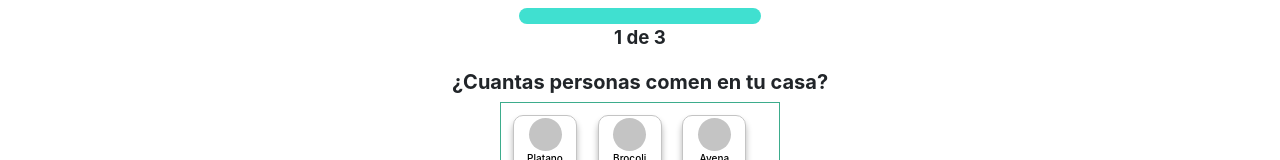
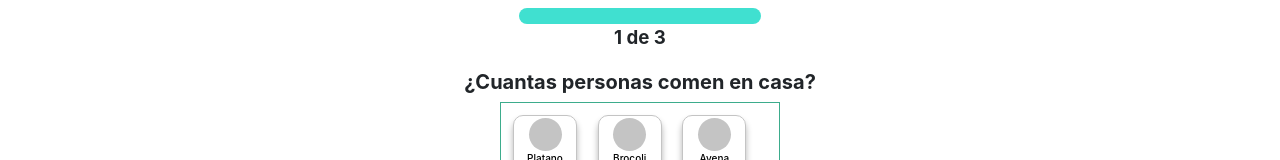
Before and after one commit to jjam2395/thinkingFood, an Angular app: page /quiz in a window 1280 px wide. Shown: the part 130-290 px from the top of the page. Built offline with nearby package versions, Linux system fonts and the light colour scheme.

Commit message:
Iniciando a definir logica de page quiz

```diff
--- a/src/app/quiz/pages/quiz/quiz.component.html
+++ b/src/app/quiz/pages/quiz/quiz.component.html
@@ -1,7 +1,7 @@
 <app-back-quiz></app-back-quiz>
 <app-head-quiz></app-head-quiz>
-<h2>¿Cuantas personas comen en tu casa?</h2>
+<h2>{{quiz.question}}</h2>
 <div class="content-quiz">
     <app-quiz-three></app-quiz-three>
 </div>
-<button routerLink="">Siguiente</button>
+<button (click)="nextQuestion()" routerLink="">Siguiente</button>
--- a/src/app/quiz/pages/quiz/quiz.component.ts
+++ b/src/app/quiz/pages/quiz/quiz.component.ts
@@ -12,6 +12,31 @@ export class QuizComponent implements OnInit {
   ngOnInit(): void {
   }
 
-  @Input() title !: string;
 
+  quizs = [
+    {
+      question: '¿Cuantas personas comen en casa?',
+      id: 1,
+      ruta: ''
+    },
+    {
+      question: '¿Alguna dieta preferida?',
+      id: 2,
+      ruta: ''
+    },
+    {
+      question: 'Insumos preferidos',
+      id: 3,
+      ruta: ''
+    }
+  ];
+
+  i = 0;
+  quiz = this.quizs[this.i];
+
+
+  nextQuestion(){
+    this.i += 1;
+    this.quiz = this.quizs[this.i];
+  }
 }
```
